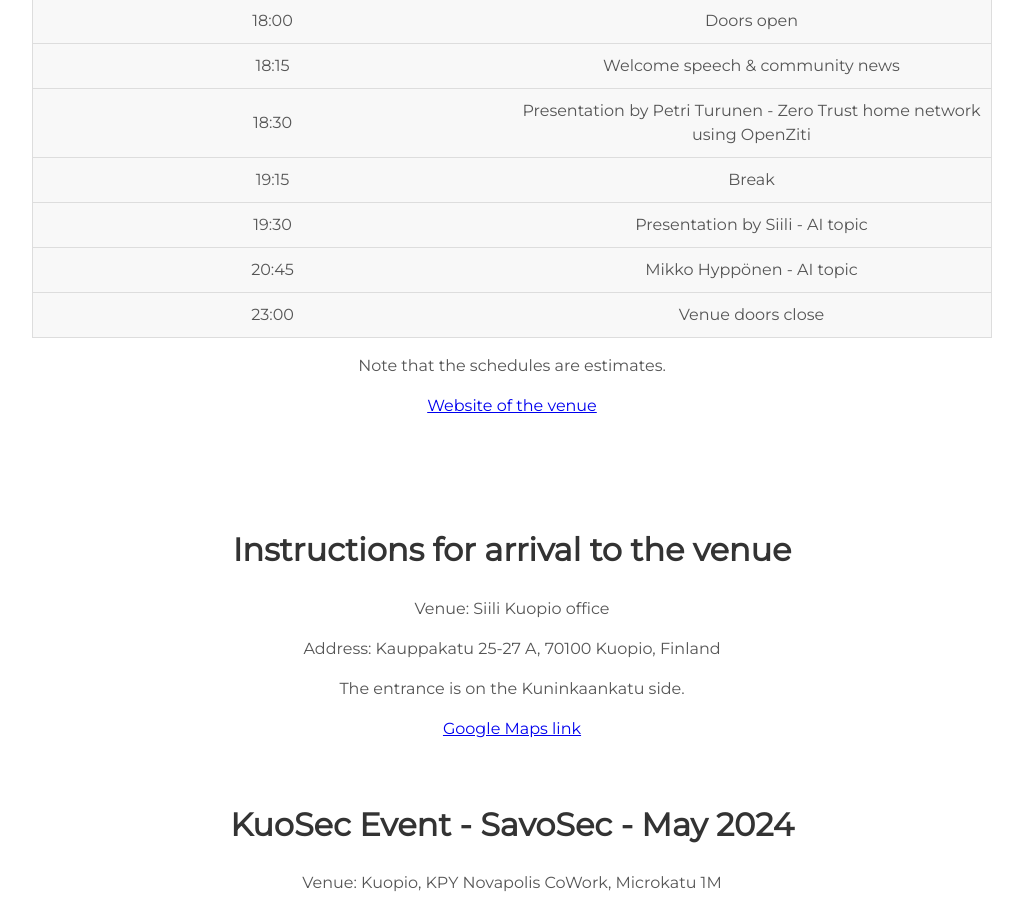
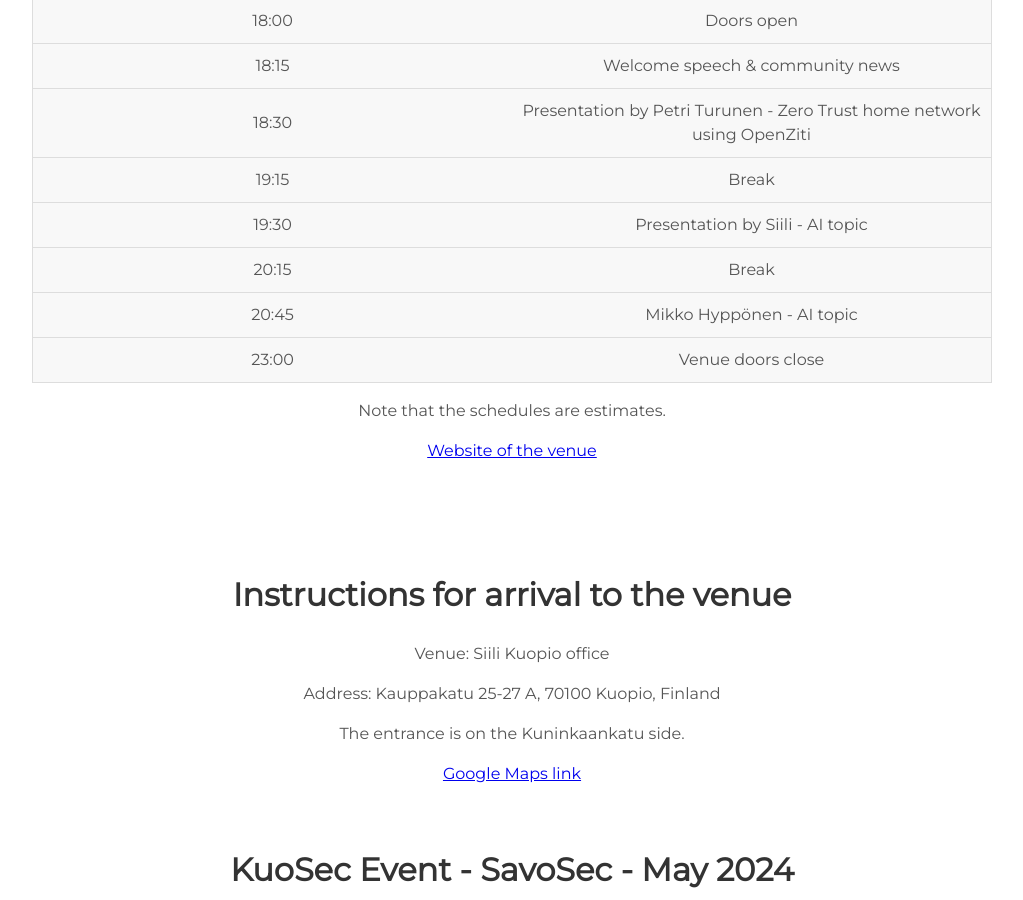
Before and after one commit to kuosec/kuosec.github.io, a Jekyll site: the page built from index.html, in a window 1280 px wide and 900 px high, scrolled down 2075 px. Shown: the whole window, without its empty margins (128-1151 px from the left). Built offline with Jekyll 4.4.1, drawn with Linux system fonts in a browser that asks for light colours.

Commit message:
Added break to April schedule

```diff
--- a/_includes/projects.html
+++ b/_includes/projects.html
@@ -36,6 +36,10 @@
         <tr>
           <td scope="row">19:30</td>
           <td>Presentation by Siili - AI topic</td>
+        </tr>
+        <tr>
+          <td scope="row">20:15</td>
+          <td>Break</td>
         </tr>
         <tr>
           <td scope="row">20:45</td>
```
